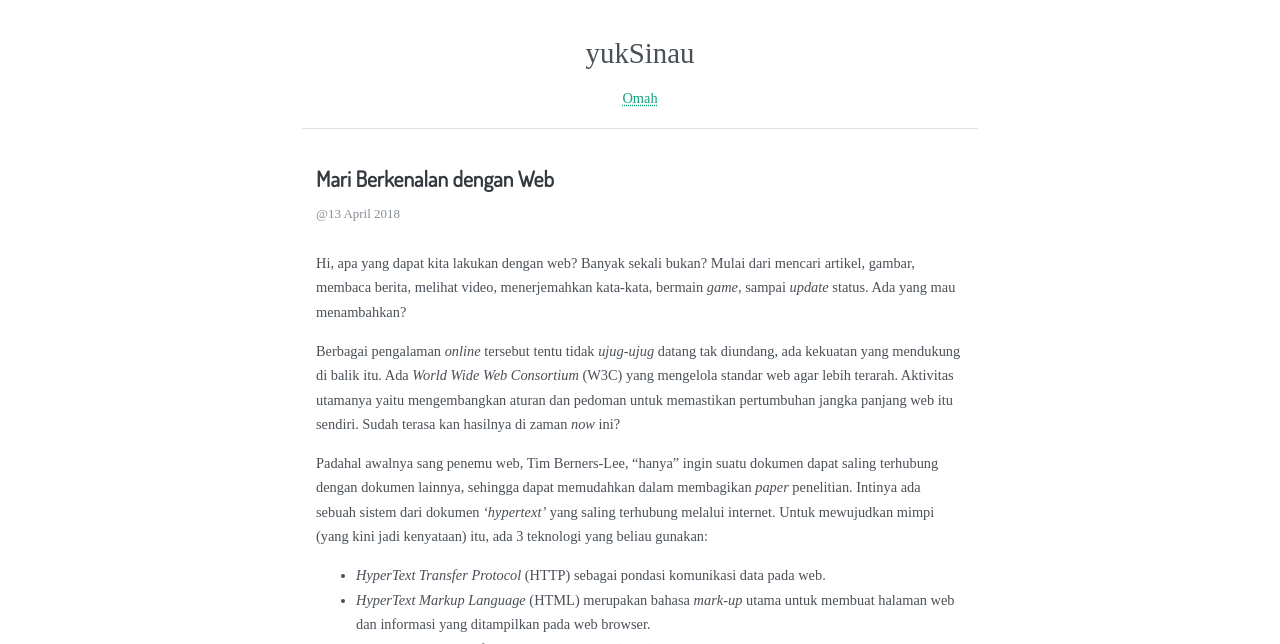
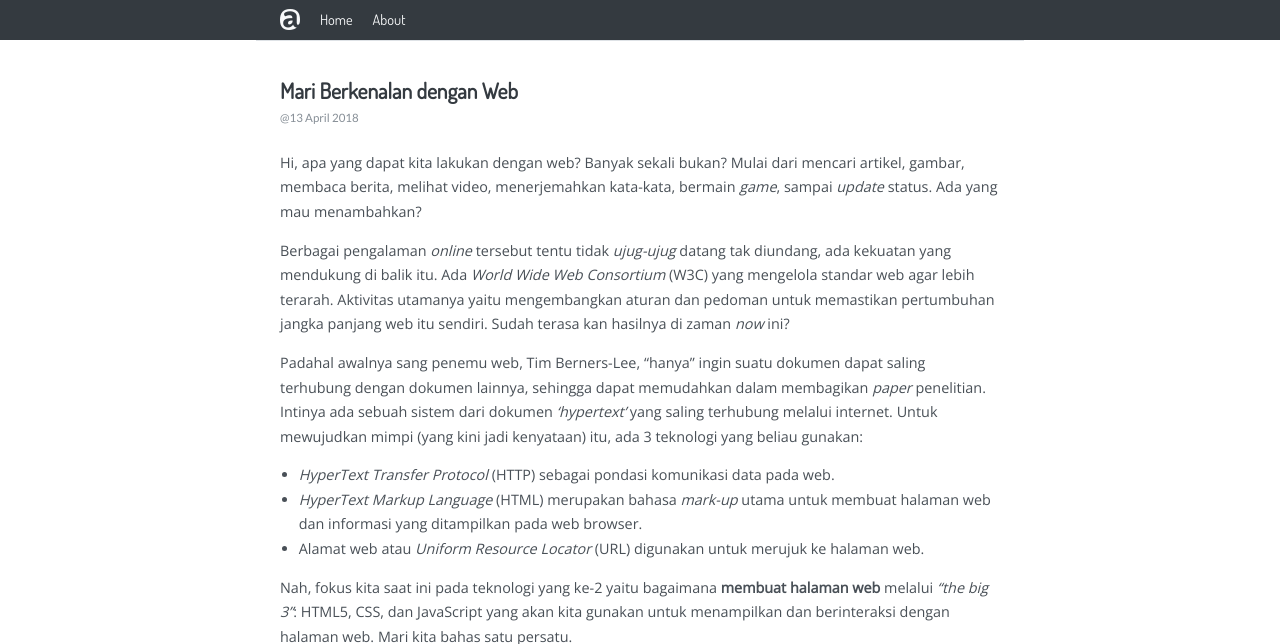
Before and after one commit to sarimo/sarimo.github.io, a Jekyll site: the page built from _posts/2018-04-13-berkenalan-dengan-web.md, in a window 1280 px wide, cut to the strip 0-644 px from the top of the page. Built offline with Jekyll 4.4.1, drawn with Linux system fonts in a browser that asks for light colours; some web fonts are replaced; some of the changed text lies outside the part shown.

Commit message:
Memperbaharui style (header). Menambah about.

```diff
--- a/_includes/header.html
+++ b/_includes/header.html
@@ -1,4 +1,10 @@
-<header class="header-web">
-  <p class="judul-web">yukSinau</p>
-  <a href="{{ '/' | relative_url }}">Omah</a>
+<header class="header-default">
+  <div class="header-default-content">
+    <img src="/assets/gambar/sarimo_logo.png" alt="">
+
+    <ul>
+      <li><a href="{{ '/' | relative_url }}">Home</a></li>
+      <li><a href="{{ '/about/' | relative_url }}">About</a></li>
+    </ul>
+  </div>
 </header>
--- a/_layouts/default.html
+++ b/_layouts/default.html
@@ -6,11 +6,12 @@
   <meta http-equiv="X-UA-Compatible" content="IE=edge">
   <meta name="viewport" content="width=device-width, initial-scale=1">
   <title>{{ page.title | default: "Sarimo" }}</title>
-  <link rel="stylesheet" href="https://indestructible-type.github.io/fonts/stylesheet.css" type="text/css" charset="utf-8" />
   <link rel="stylesheet" href="{{ '/assets/css/main.css' | relative_url }}">
 </head>
 
 <body>
+  {%- include header.html -%}
+
   {{ content }}
 </body>
 
--- a/_layouts/post.html
+++ b/_layouts/post.html
@@ -2,12 +2,10 @@
 layout: default
 ---
 
-{%- include header.html -%}
-
 <main>
   <article class="artikel">
     <header>
-      <h2>{{ page.title }}</h2>
+      <h1>{{ page.title }}</h1>
       <p class="tanggal-post">@{{ page.date | date: "%-d %B %Y"}}</p>
     </header>
 
--- a/_posts/2018-04-13-berkenalan-dengan-web.md
+++ b/_posts/2018-04-13-berkenalan-dengan-web.md
@@ -9,6 +9,7 @@ Hi, apa yang dapat kita lakukan dengan web? Banyak sekali bukan? Mulai dari menc
 Berbagai pengalaman *online* tersebut tentu tidak *ujug-ujug* datang tak diundang, ada kekuatan yang mendukung di balik itu. Ada *World Wide Web Consortium* (W3C) yang mengelola standar web agar lebih terarah. Aktivitas utamanya yaitu mengembangkan aturan dan pedoman untuk memastikan pertumbuhan jangka panjang web itu sendiri. Sudah terasa kan hasilnya di zaman *now* ini?
 
 Padahal awalnya sang penemu web, Tim Berners-Lee, "hanya" ingin suatu dokumen dapat saling terhubung dengan dokumen lainnya, sehingga dapat memudahkan dalam membagikan *paper* penelitian. Intinya ada sebuah sistem dari dokumen *'hypertext'* yang saling terhubung melalui internet. Untuk mewujudkan mimpi (yang kini jadi kenyataan) itu, ada 3 teknologi yang beliau gunakan:
+
 - *HyperText Transfer Protocol* (HTTP) sebagai pondasi komunikasi data pada web.
 - *HyperText Markup Language* (HTML) merupakan bahasa *mark-up* utama untuk membuat halaman web dan informasi yang ditampilkan pada web browser.
 - Alamat web atau *Uniform Resource Locator* (URL) digunakan untuk merujuk ke halaman web.
@@ -22,7 +23,7 @@ Nah, fokus kita saat ini pada teknologi yang ke-2 yaitu bagaimana **membuat hala
 Dilihat dari namanya sudah bisa ditebak bahwa HTML5 merupakan versi ke-5 dari HTML. Bahasa pertama ini berisi semua konten yang disusun dalam sebuah **struktur** logika. Konten itu dapat berupa kata-kata, judul, gambar, diagaram, serta masih banyak lagi.
 
 **CSS**
-Bagian kedua yakni CSS, merupakan semua yang berhubungan dengan tampilan atau *style* dari halaman web. Dengan CSS kita bisa membuat sebuah "tema" dalam memproses dokumen. Seperti mengatur jenis huruf, ukuran, warna, arah, dan apapun yang berhubungan dengan "bagaimana tampilannya".
+Bagian kedua yakni CSS, merupakan semua yang berhubungan dengan **tampilan** atau *style* dari halaman web. Dengan CSS kita bisa membuat sebuah "tema" dalam memproses dokumen. Seperti mengatur jenis huruf, ukuran, warna, arah, dan apapun yang berhubungan dengan "bagaimana tampilannya".
 
 **JavaScript**
 JavaScript (atau disingkat JS) merupakan bagian tentang **aksi** pada suatu halaman, seperti berinteraksi dengan pengguna atau mengubah halaman sesuai masukan aksi tersebut. Dengan JS ini kita dapat membuat web bukan hanya sebuah dokumen, melainkan dapat lebih berpotensi menjadi sebuah aplikasi web.
--- a/assets/css/main.css
+++ b/assets/css/main.css
@@ -1,35 +1,39 @@
 /*  Main style untuk web sarimo
  *  by @sarimo
- *
- *  2018-04-11: Menambah style dasar.
  */
 
-@import url('https://fonts.googleapis.com/css?family=Lato|Dosis');
+@import url('https://fonts.googleapis.com/css?family=Lato|Dosis|Open+Sans');
 :root {
-  --cl-text-main: #495057;
-  --cl-text-gelap: #343a40;
-  --cl-text-terang: #868e96;
-  --cl-bg-main: #f8f9fa;
-  --cl-border-main: #dee2e6;
-  --cl-border-terang: #e9ecef;
+  /* Color based on https://yeun.github.io/open-color/ */
+  --cl-gray0: #F8F9FA;
+  --cl-gray2: #E9ECEF;
+  --cl-gray3: #DEE2E6;
+  --cl-gray6: #868E96;
+  --cl-gray7: #495057;
+  --cl-gray8: #343A40;
+  --cl-gray9: #212529;
+
+  --cl-text-terang: var(--cl-gray6);
+  --cl-border-main: var(--cl-gray3);
   --cl-link-main: #0ca678;
   --cl-link-hover: #12b886;
   --cl-link-gelap: #099268;
 }
 
+/* DIRECT */
+
 body {
   position: relative;
   margin: 0;
   min-height: 100%;
-  color: var(--cl-text-main);
-  /* background: var(--cl-bg-main); */
-  font-family: "besley", serif;
+  color: var(--cl-gray7);
+  font-family: "Open Sans", sans-serif;
   line-height: 1.7;
   font-size: 0.9em;
 }
 
 h1, h2, h3 {
-  color: var(--cl-text-gelap);
+  color: var(--cl-gray8);
   font-family: "Dosis", sans-serif;
 }
 
@@ -50,49 +54,92 @@ blockquote {
   margin-bottom: 1.3em;
 }
 
-.daftar-artikel, .banner {
+ol, ul {
+  padding-left: 1.3em;
+}
+
+/* HEADER */
+
+.header-default {
+  background-color: var(--cl-gray8);
+  height: 40px;
+}
+
+.header-default-content {
+  color: var(--cl-gray0);
+  font-family: "Dosis", sans-serif;
+  max-width: 50em;
+  margin: 0 auto;
+  padding: 5px 1.7em;
+}
+
+.header-default-content img{
+  vertical-align: middle;
+}
+
+.header-default-content ul{
+  vertical-align: middle;
+  list-style-type: none;
+  display: inline;
+  padding-left: 0;
+}
+
+.header-default-content ul > li{
+  display: inline-block;
+  margin-left: 17px;
+}
+
+.header-default-content a {
+  color: var(--cl-gray0);
+  text-decoration: none;
+}
+
+.header-default-content a:hover {
+  color: var(--cl-gray6);
+}
+
+
+/* OPENING */
+
+.opening {
+  border-bottom: 1px solid var(--cl-border-main);
+  padding-bottom: 40px;
+}
+
+.opening h1 {
+  font-size: 10em;
+  margin: 0 0 -70px 0;
+}
+
+.opening p {
+  padding-left: 8px;
+  font-size: var(--cl-gray6);
+}
+
+.opening, .daftar-artikel, .artikel {
   max-width: 50em;
   margin: 0 auto;
   padding: 1em 1.7em;
 }
 
+
+/* DAFTAR ARTIKEL */
+
 .daftar-artikel {
   padding-top: 3em;
 }
 
-.bg-banner {
-  background: var(--cl-link-main);
-  color: var(--cl-bg-main);
-  padding: 3em 0;
-  border-top: 1px solid var(--cl-link-gelap);
-  border-bottom: 2px solid var(--cl-link-gelap);
+.tanggal-post {
+  color: var(--cl-text-terang);
+  margin: -1.7em 0 2em 0;
+  font-size: 0.8em;
+  font-family: "Lato", sans-serif;
 }
 
-.banner h1 {
-  color: var(--cl-bg-main);
-}
 
-.header-web {
-  text-align: center;
-  padding-bottom: 17px;
-}
-
-.judul-web {
-  font-size: 2em;
-  margin-bottom: 0.3em;
-}
-
-.tanggal-post {
-  color: var(--cl-text-terang);
-  font-size: 0.9em;
-  margin-top: -1em;
-  margin-bottom: 2em;
-}
+/* ARTIKEL */
 
 .artikel {
-  max-width: 45em;
-  margin: 0 auto;
-  padding: 1em 1em;
   border-top: 1px solid var(--cl-border-main);
 }
 
@@ -104,28 +151,29 @@ blockquote {
   padding: 1em 0;
 }
 
+
+/* GAMBAR */
+
 .img-responsive {
-  width: 90%;
+  width: 100%;
 }
 
 .gambar {
   text-align: center;
   color: var(--cl-text-terang);
   font-size: 0.8em;
-  margin-bottom: 2.7em;
+  margin: 0 2em 2.7em 0;
   font-family: "Lato", sans-serif;
 }
 
 .gambar img {
   padding: 1em;
   padding-bottom: 3em;
-  border: 1px solid var(--cl-border-terang);
+  border: 1px solid var(--cl-gray2);
   border-radius: 0.3em;
 }
 
 .gambar p {
-  width: 90%;
-  margin: 0 auto;
   margin-top: -6.8em;
   margin-bottom: 1em;
   padding-right: 5px;
```
Also changed, not shown: _layouts/home.html (+4 -13 lines), about.md (added, +12 -0 lines), assets/gambar/sarimo_logo.png (added).
